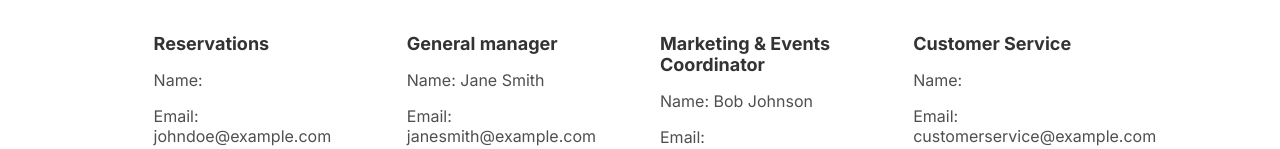
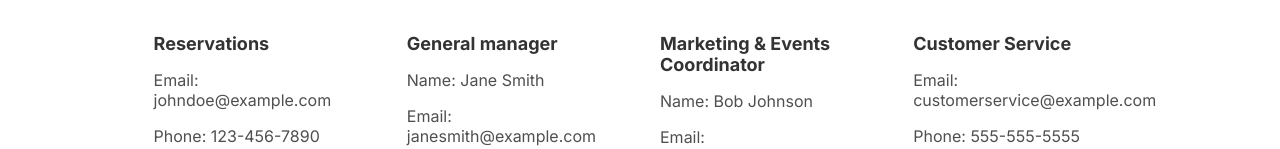
Before and after one commit to AugustasPaliulis/Restaurant, a Next.js app: page /contacts in a window 1280 px wide. Shown: the part 328-477 px from the top of the page. Built offline with nearby package versions, Linux system fonts and the light colour scheme; no server answers.

Commit message:
Refactor contact name display

```diff
--- a/src/app/contacts/page.js
+++ b/src/app/contacts/page.js
@@ -43,7 +43,7 @@ const ContactsPage = () => {
         {contacts.map((contact, index) => (
           <li key={index}>
             <h2>{contact.title}</h2>
-            <p>Name: {contact.name}</p>
+            {contact.name && <p>Name: {contact.name}</p>}
             <p>Email: {contact.email}</p>
             <p>Phone: {contact.phone}</p>
           </li>
```
